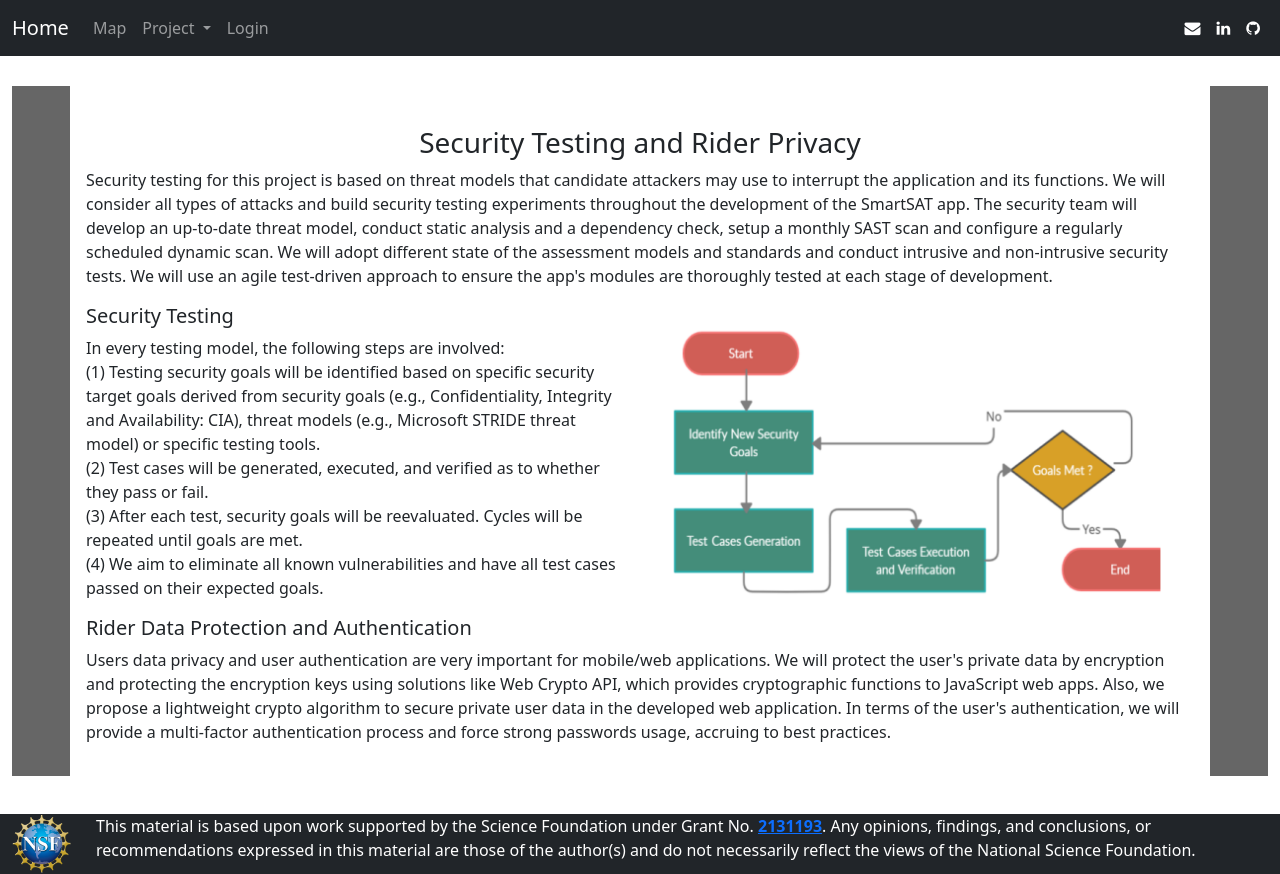
After one commit to TAMUSA-nsf-project/django_smartmap, a Django app: page /security-privacy/ in a window 1280 px wide. The commit adds this page. Run offline with Django 3.2, Linux system fonts and the light colour scheme; parts of the project's set-up code (start-up, migrations or seed data) failed here and were passed over; some libraries are stand-ins or nearby versions.

Commit message:
ported Security & Rider Privacy page from old project

```diff
--- a/main/templates/main/navbar.html
+++ b/main/templates/main/navbar.html
@@ -28,6 +28,10 @@
                         </li>
                         <li><a class="dropdown-item" href="{% url 'main:mobile-architecture' %}">Mobile Web App
                             Architecture</a></li>
+
+                        <li><a class="dropdown-item" href="{% url 'main:security-privacy' %}">Security & Rider Privacy</a>
+                        </li>
+
                     </ul>
                 </li>
                 {% if user.is_authenticated %}
--- /dev/null
+++ b/main/templates/main/security_privacy.html
@@ -0,0 +1,74 @@
+{% extends "main/base.html" %}
+{% load static %}
+
+{% block extend_head %}
+    <style nonce="{{request.csp_nonce}}">
+        #content-main {
+            height: 100%;
+            color: black;
+            padding-top: 30px;
+            padding-bottom: 30px;
+            justify-content: center;
+        }
+
+    </style>
+{% endblock %}
+
+
+{% block content %}
+    <div id="content-main" class="container-fluid">
+        <div id="intro" class="bg-image shadow-2-strong">
+            <div class="mask" style="background-color: rgba(0, 0, 0, 0.6);">
+                <div class="container-md p-3 mb-2 bg-white text-dark ">
+                   <br><h3 style="text-align: center; ">Security Testing and Rider Privacy</h3>
+                   <p>Security testing for this project is based on threat
+                    models that candidate attackers may use to
+                    interrupt the application and its functions.
+                    We will consider all types of attacks and
+                    build security testing experiments
+                    throughout the development of the
+                    SmartSAT app. The security team will
+                    develop an up-to-date threat model, conduct
+                    static analysis and a dependency check,
+                    setup a monthly SAST scan and configure a
+                    regularly scheduled dynamic scan. We will
+                    adopt different state of the assessment
+                    models and standards and conduct intrusive
+                    and non-intrusive security tests. We will use an agile test-driven approach to ensure the app's modules are
+                    thoroughly tested at each stage of development.
+                    </p>
+
+                    <div class="row">
+                        <div class="col-md-6">
+                            <h5>Security Testing</h5>
+                            <p>In every testing model, the following steps are involved: <br>
+                             (1) Testing security goals will be identified based on specific security target goals derived from security
+                                goals (e.g., Confidentiality, Integrity and Availability: CIA), threat models (e.g., Microsoft STRIDE
+                                threat model) or specific testing tools. <br>
+                            (2) Test cases will be generated, executed, and verified as to whether they pass or fail.<br>
+                            (3) After each test, security goals will be reevaluated. Cycles will be repeated until goals are met. <br>
+                            (4) We aim to eliminate all known vulnerabilities and have all test cases passed on their expected goals. </p>
+
+                        </div>
+                        <div class="col-md-6 align-self-center">
+                            <a href="{% static 'main/img/security_privacy_testing_flowdiagram.png' %}">
+                                <style nonce="{{request.csp_nonce}}"> #security_privacy_testing_flowdiagram{max-width: 100%;}</style>
+                                <img src="{% static 'main/img/security_privacy_testing_flowdiagram.png' %}" alt="Mobile Architecture" id="security_privacy_testing_flowdiagram">
+                            </a>
+                        </div>
+                    </div>
+                    <h5>Rider Data Protection and Authentication</h5>
+                            <p> Users data privacy and user authentication are very important for mobile/web applications. We will protect the user's private data by encryption and protecting the encryption keys using
+                                solutions like Web Crypto API, which provides cryptographic functions to JavaScript web apps. Also, we
+                                propose a lightweight crypto algorithm to secure private user data in the developed web application. In
+                                terms of the user's authentication, we will provide a multi-factor authentication process and force strong
+                                passwords usage, accruing to best practices.
+                            </p>
+                </div>
+
+            </div>
+
+        </div>
+    </div>
+
+{% endblock %}
--- a/main/urls.py
+++ b/main/urls.py
@@ -9,4 +9,5 @@ urlpatterns = [
 
     path('goals/', views.goals_objectives_view, name='goals-objectives'),
     path('mobile-architecture/', views.mobile_architecture_view, name='mobile-architecture'),
+    path('security-privacy/', views.security_privacy_view, name='security-privacy'),
 ]
--- a/main/views.py
+++ b/main/views.py
@@ -14,3 +14,7 @@ def goals_objectives_view(request):
 
 def mobile_architecture_view(request):
     return render(request, "main/mobilearchitecture.html")
+
+
+def security_privacy_view(request):
+    return render(request, "main/security_privacy.html")
```
Also changed, not shown: main/static/main/img/graphic_art_bus_background.jpg (added), main/static/main/img/security_privacy_testing_flowdiagram.png (added).
